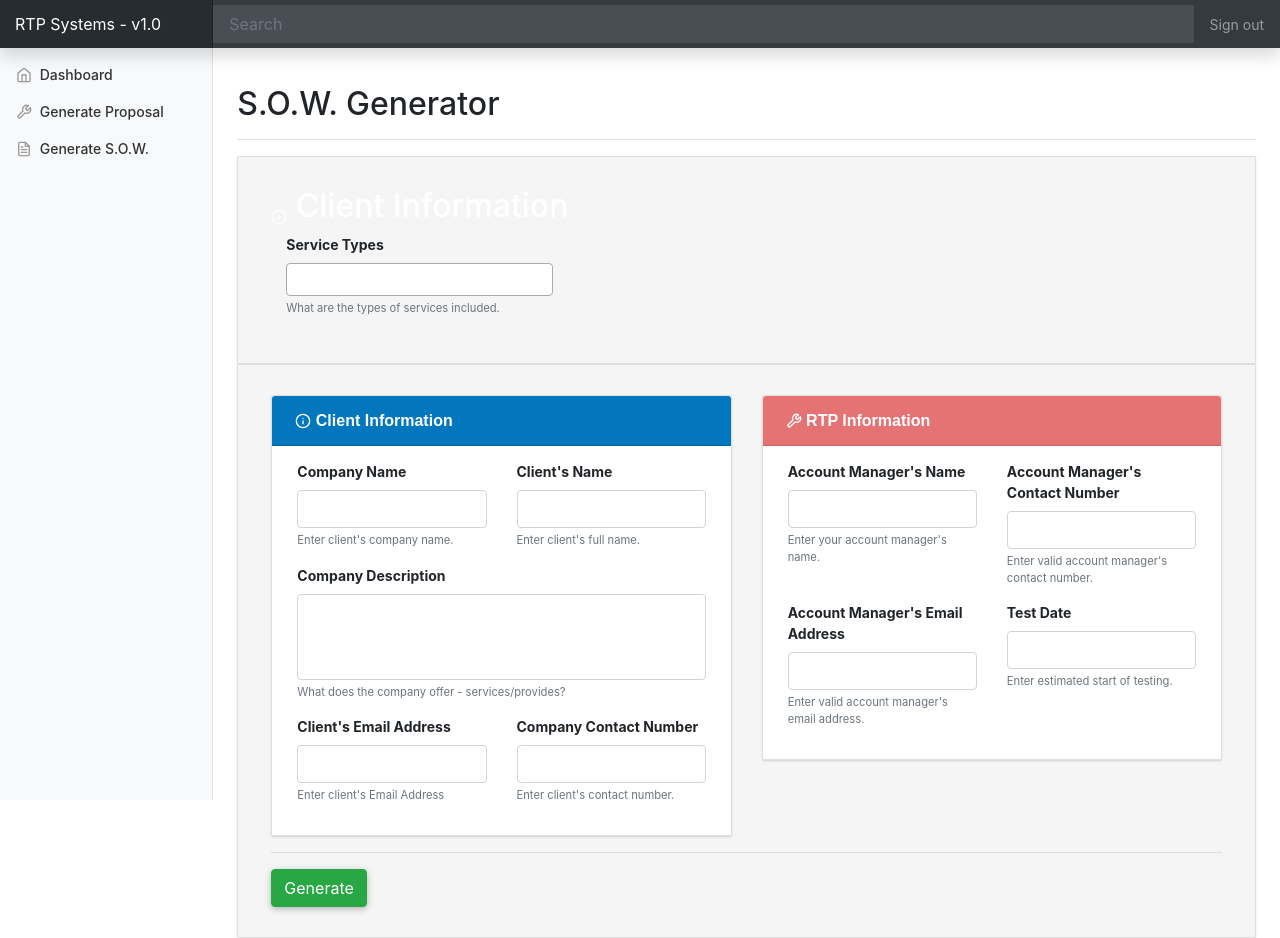
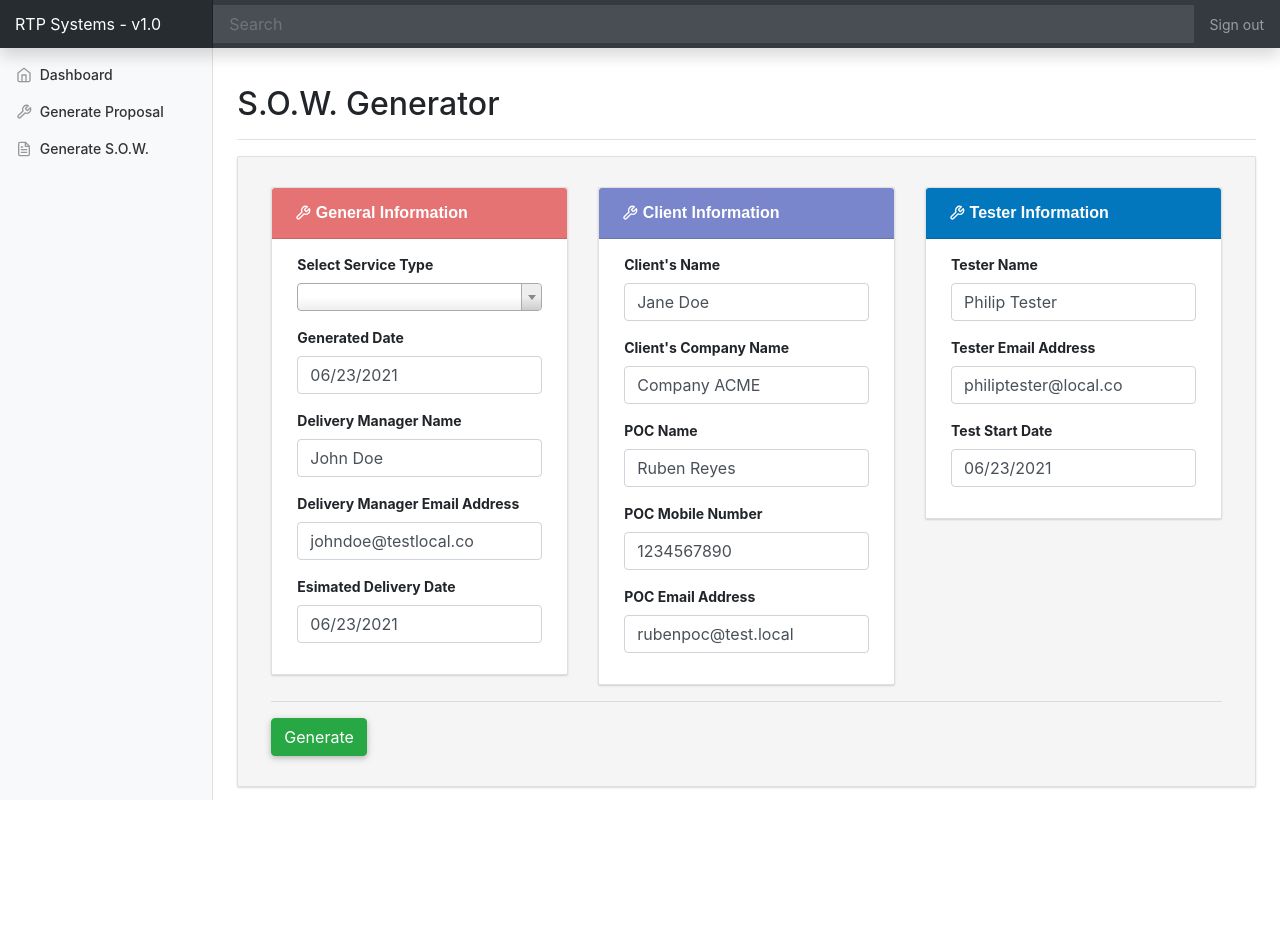
Before and after one commit to cielbleuph/proposal-gentool, a PHP site: page /index.php?p=generate-sow in a window 1280 px wide. After the commit the page ends 800 px from the top, so only its background shows below. Run offline with PHP 8.4, Linux system fonts and the light colour scheme; some libraries are stand-ins or nearby versions.

Commit message:
sow generator files.

```diff
--- a/assets/js/script.js
+++ b/assets/js/script.js
@@ -4,45 +4,59 @@ var serviceTypeDataLength = 0;
 
 $(document).ready(function(){
 
-
   // prefilled data for testing
-  // $('#company-name').val('COMPANY XYZ');
-  // $('#company-description').val('SOME DESCRIPTION ABOUT THE COMPANY STATED HERE');
-  // $('#client-name').val('JOHN DOE');
-  // $('#client-email').val('JOHNDOE@TESTLOCAL.COM');
-  // $('#client-contact').val('1234567890');
-  // $('#account-manager').val('ALAIN PEDRONIO');
-  // $('#account-manager-contact').val('0987654321');
-  // $('#account-manager-email').val('ALAIN@REDTEAMPARTNERS.CO.UK');
-  // $('#test-date').val('04/30/2021');
-  // $('#number-of-days').val('10');
+  $('#company-name').val('COMPANY XYZ');
+  $('#company-description').val('SOME DESCRIPTION ABOUT THE COMPANY STATED HERE');
+  $('#client-name').val('JOHN DOE');
+  $('#client-email').val('JOHNDOE@TESTLOCAL.COM');
+  $('#client-contact').val('1234567890');
+  $('#account-manager').val('ALAIN PEDRONIO');
+  $('#account-manager-contact').val('0987654321');
+  $('#account-manager-email').val('ALAIN@REDTEAMPARTNERS.CO.UK');
+  $('#test-date').val('04/30/2021');
+  $('#number-of-days').val('10');
 
 
-
+  $('#delivery-manager-name').val('John Doe');
+  $('#delivery-manager-email').val('johndoe@testlocal.co');
+  $('#client-name').val('Jane Doe');
+  $('#client-company-name').val('Company ACME');
+  $('#poc-name').val('Ruben Reyes');
+  $('#poc-mobile-number').val('1234567890');
+  $('#poc-email-address').val('rubenpoc@test.local');
+  $('#tester-name').val('Philip Tester');
+  $('#tester-email').val('philiptester@local.co');
+  $('#generated-date').val('06/23/2021');
+  $('#estimated-delivery-date').val('06/23/2021');
+  $('#test-start-date').val('06/23/2021');
 
   $('#test-date').datepicker({
 		minDate: 0
 	});
 
+  $('#generated-date').datepicker({
+		minDate: 0
+	});
+
+  $('#estimated-delivery-date').datepicker({
+    minDate: 0
+  });
+
+  $('#test-start-date').datepicker({
+    minDate: 0
+  });
+
   $('#service-type').select2({
     // placeholder: 'This is my placeholder',
     // allowClear: true
     // minimumInputLength: 2 // only start searching when the user has input 3 or more characters
+    theme: "classic"
   });
-
-  // 2. if service is removed from data variable, delete element in html.
-
-  // 0. add each service type to variable data and create an element based on the data.
-
 
 
   $('#add-days').on('click', function(e){
     e.preventDefault();
     console.log('add days');
-
-
-
-    // var cleaner = [];
 
     $.each(servicesWrapper, function(index, service){
       var elemService = (service).replace(/\s+/g, "");
@@ -144,6 +158,52 @@ $(document).ready(function(){
         }
     });
 	});
+
+
+  $('form#sow-generator-form').on('submit', function(e){
+		e.preventDefault();
+
+		console.log('sow generate!');
+
+    var companyName = $('#client-company-name').val();
+		var formData = $(this).serialize();
+
+      $.ajax({
+        type: 'POST',
+        url: 'process-sow.php',
+        data: formData,
+        xhrFields: {
+          responseType: 'blob'
+        },
+        // dataType: "json",
+        success: function (data) {
+          var a = document.createElement('a');
+
+          if(typeof data != 'string'){
+            var binaryData = [];
+            binaryData.push(data);
+            var url = window.URL.createObjectURL(new Blob(binaryData, {type: "application/docx"}))
+            a.href = url;
+            // console.log(a);
+            a.download = companyName + '_' + dateToday() +'.docx';
+            document.body.append(a);
+            a.click();
+            a.remove();
+            window.URL.revokeObjectURL(url);
+          }
+          else{
+            console.log('AJAX return data error.');
+          }
+
+        },
+        error: function( xhr, textStatus, errorThrown ) {
+
+        }
+    });
+	});
+
+
+
 }); // document
 
 
--- a/views/generate-sow.php
+++ b/views/generate-sow.php
@@ -12,14 +12,18 @@
 
           <div class="card">
             <div class="card-body card-padding palette-Grey-100 bg">
-                <h2 class="c-white"><i data-feather="info"></i> Client Information</h2>
+                <form name="sow-generator-form" id="sow-generator-form" class="sow-generator-form">
                     <div class="row">
                         <div class="col-md-4">
-
-                        <div class="col-md-12">
+                            <div class="card">
+                                <div class="card-header palette-Red-300">
+                                    <h2 class="c-white"><i data-feather="tool"></i> General Information</h2>
+                                </div>
+                                <div class="card-body form-padding">
                                     <div class="form-group">
-                                <label for="service-type" class="control-label f-700">Service Types</label>
-                                <select class="form-control service-type" id="service-type" name="service-type[]" multiple="multiple" aria-label="Type of Service" aria-describedby="service-type-help">
+                                        <label for="service-type" class="control-label f-700">Select Service Type</label>
+                                            <select class="form-control service-type" id="service-type" name="service-type[]" aria-label="Type of Service" aria-describedby="service-type-help">
+                                                <option></option>
                                                 <?php
                                                     $services = array(
                                                         'API Testing',
@@ -49,147 +53,87 @@
                                                     foreach($services as $service)
                                                     echo '<option value="'.$service.'">'.$service.'</option>';
                                                 ?>
+                                            </select>
+                                        </label>
+                                    </div>
+                                    <div class="form-group">
+                                        <label for="generated-date" class="control-label f-700">Generated Date</label>
+                                        <input type="text" class="form-control generated-date" name="generated-date" id="generated-date" aria-label="Generated Date" aria-describedby="generated-date" placeholder="(MM/DD/YYYY)">
+                                    </div>
+                                    <div class="form-group">
+                                        <label for="delivery-manager-name" class="control-label f-700">Delivery Manager Name</label>
+                                        <input type="text" class="form-control delivery-manager-name" name="delivery-manager-name" id="delivery-manager-name" aria-label="Delivery Manager Name" aria-describedby="delivery-manager-name">
+                                    </div>
+                                    <div class="form-group">
+                                        <label for="delivery-manager-email" class="control-label f-700">Delivery Manager Email Address</label>
+                                        <input type="email" class="form-control delivery-manager-email" name="delivery-manager-email" id="delivery-manager-email" aria-label="generated-date" aria-describedby="Delivery Manager Email">
+                                    </div>
 
+                                    <div class="form-group">
+                                        <label for="estimated-delivery-date" class="control-label f-700">Esimated Delivery Date</label>
+                                        <input type="text" class="form-control estimated-delivery-date" name="estimated-delivery-date" id="estimated-delivery-date" aria-label="Estimated Delivery Date" aria-describedby="estimated-delivery-date" placeholder="(MM/DD/YYYY)">
+                                    </div>
+                                </div>
+                            </div>
+                        </div>
 
-                                </select>
-                                <small id="service-type-help" class="form-text text-muted">What are the types of services included.</small>
+                        <div class="col-md-4">
+                            <div class="card">
+                                <div class="card-header palette-Indigo-300">
+                                    <h2 class="c-white"><i data-feather="tool"></i> Client Information</h2>
+                                </div>
+                                <div class="card-body form-padding">
+                                    <div class="form-group">
+                                        <label for="client-name" class="control-label f-700">Client's Name</label>
+                                        <input type="text"
+                                            class="form-control client-name" name="client-name" id="client-name" aria-label="Client Name" aria-describedby="generated-date" >
+                                    </div>
+                                    <div class="form-group">
+                                        <label for="client-company-name" class="control-label f-700">Client's Company Name</label>
+                                        <input type="text"
+                                            class="form-control client-company-name" name="client-company-name" id="client-company-name" aria-label="Client Company Name" aria-describedby="client-company-name">
+                                    </div>
+                                    <div class="form-group">
+                                        <label for="poc-name" class="control-label f-700">POC Name</label>
+                                        <input type="text"
+                                            class="form-control poc-name" name="poc-name" id="poc-name" aria-label="POC Name" aria-describedby="poc-name" >
+                                    </div>
+                                    <div class="form-group">
+                                        <label for="poc-mobile-number" class="control-label f-700">POC Mobile Number</label>
+                                        <input type="text"
+                                            class="form-control poc-mobile-number" name="poc-mobile-number" id="poc-mobile-number" aria-label="POC Mobile Number" aria-describedby="poc-mobile-number" >
+                                    </div>
+                                    <div class="form-group">
+                                        <label for="poc-email-address" class="control-label f-700">POC Email Address</label>
+                                        <input type="email"
+                                            class="form-control poc-email-address" name="poc-email-address" id="poc-email-address" aria-label="POC Email Address" aria-describedby="poc-email-address" >
+                                    </div>
 
                                 </div>
                             </div>
                         </div>
 
-
-
-
-
-
-
-
+                        <div class="col-md-4">
+                            <div class="card">
+                                <div class="card-header palette-Light-Blue-800">
+                                    <h2 class="c-white"><i data-feather="tool"></i> Tester Information</h2>
+                                </div>
+                                <div class="card-body form-padding">
+                                    <div class="form-group">
+                                        <label for="tester-name" class="control-label f-700">Tester Name</label>
+                                        <input type="text"
+                                            class="form-control tester-name" name="tester-name" id="tester-name" aria-label="Tester Name" aria-describedby="tester-name" >
+                                    </div>
+                                    <div class="form-group">
+                                        <label for="tester-email" class="control-label f-700">Tester Email Address</label>
+                                        <input type="email"
+                                            class="form-control tester-email" name="tester-email" id="tester-email" aria-label="Tester Email" aria-describedby="tester-email" >
+                                    </div>
+                                    <div class="form-group">
+                                        <label for="test-start-date" class="control-label f-700">Test Start Date</label>
+                                        <input type="text" class="form-control test-start-date" name="test-start-date" id="test-start-date" aria-label="Test Start Date" aria-describedby="test-start-date" placeholder="(MM/DD/YYYY)">
                                     </div>
                                 </div>
-          </div>
-
-          <div class="card">
-              <div class="card-body card-padding palette-Grey-100 bg">
-                <form method="post" action="process.php" id="proposal-generator-form" class="proposal-generator-form form-columnar form" role="form">
-                    <div class="row">
-                        <div class="col-md-6">
-                            <!-- <h2>Client Information Sheet</h2> -->
-                            <div class="card">
-                                <div class="card-header palette-Light-Blue-800">
-                                    <h2 class="c-white"><i data-feather="info"></i> Client Information</h2>
-                                </div>
-                                <div class="card-body form-padding">
-                                    <div class="row">
-                                        <div class="col-md-6">
-                                            <div class="form-group">
-                                                <label for="company-name" class="control-label f-700">Company Name</label>
-                                                <input type="text"
-                                                    class="form-control" name="company-name" id="company-name" aria-label="Company Name" aria-describedby="company-name-help">
-                                                <small id="company-name-help" class="form-text text-muted">Enter client's company name.</small>
-                                            </div>
-                                        </div>
-                                        <div class="col-md-6">
-                                            <div class="form-group">
-                                                <label for="client-name" class="control-label f-700">Client's Name</label>
-                                                <input type="text"
-                                                    class="form-control" name="client-name" id="client-name" aria-label="Client's Name" aria-describedby="client-name-help">
-                                            <small id="client-name-help" class="form-text text-muted">Enter client's full name.</small>
-                                        </div>
-                                    </div>
-                                </div>
-                                <div class="row">
-                                    <div class="col-md-12">
-                                        <div class="form-group">
-                                        <label for="company-description" class="control-label f-700">Company Description</label>
-                                        <textarea class="form-control" name="company-description" id="company-description" aria-label="Company Description" rows="3"></textarea>
-                                        <small id="company-description-help" class="form-text text-muted">What does the company offer - services/provides?</small>
-                                        </div>
-                                    </div>
-                                </div>
-
-                                <div class="row">
-                                    <div class="col-md-6">
-                                        <div class="form-group">
-                                            <label for="company-email" class="control-label f-700">Client's Email Address</label>
-                                            <input type="email"
-                                                class="form-control" name="client-email" id="client-email" aria-label="Client's Email" aria-describedby="client-email-help">
-                                            <small id="client-email-help" class="form-text text-muted">Enter client's Email Address</small>
-                                        </div>
-                                    </div>
-                                    <div class="col-md-6">
-                                        <div class="form-group">
-                                            <label for="company-contact" class="control-label f-700">Company Contact Number</label>
-                                            <input type="text"
-                                                class="form-control" name="client-contact" id="client-contact" aria-label="Client's Contact" aria-describedby="client-contact-help">
-                                            <small id="client-contact-help" class="form-text text-muted">Enter client's contact number.</small>
-                                        </div>
-                                    </div>
-                                </div>
-
-                            </div>
-
-                        </div>
-                    </div>
-
-                    <div class="col-md-6">
-                        <!-- <h2>For RTP Personnel Only</h2> -->
-                        <div class="card">
-                            <div class="card-header palette-Red-300">
-                                <h2 class="c-white"><i data-feather="tool"></i> RTP Information</h2>
-                            </div>
-                            <div class="card-body form-padding">
-                                <div class="row">
-                                    <div class="col-md-6">
-                                        <div class="form-group">
-                                            <label for="account-manager" class="control-label f-700">Account Manager's Name</label>
-                                            <input type="text"
-                                                class="form-control" name="account-manager" id="account-manager" aria-label="Account Manager" aria-describedby="account-manager-help">
-                                            <small id="account-manager-help" class="form-text text-muted">Enter your account manager's name.</small>
-                                        </div>
-                                    </div>
-                                    <div class="col-md-6">
-                                        <div class="form-group">
-                                            <label for="account-manager-contact" class="control-label f-700">Account Manager's Contact Number</label>
-                                            <input type="text"
-                                                class="form-control" name="account-manager-contact" id="account-manager-contact" aria-label="Account Manager Contact Number" aria-describedby="account-manager-email-help">
-                                            <small id="account-manager-contact-help" class="form-text text-muted">Enter valid account manager's contact number.</small>
-                                        </div>
-                                    </div>
-                                </div>
-                                <div class="row">
-                                    <div class="col-md-6">
-                                        <div class="form-group">
-                                            <label for="company-name" class="control-label f-700">Account Manager's Email Address</label>
-                                            <input type="email"
-                                                class="form-control" name="account-manager-email" id="account-manager-email" aria-label="Account Manager Email" aria-describedby="account-manager-email-help">
-                                            <small id="account-manager-email-help" class="form-text text-muted">Enter valid account manager's email address.</small>
-                                        </div>
-                                    </div>
-
-                                    <div class="col-md-6">
-                                        <div class="form-group">
-                                            <label for="test-date" class="control-label f-700">Test Date</label>
-                                            <input type="text"
-                                                class="form-control" name="test-date" id="test-date" aria-label="Testing Date" aria-describedby="test-date-help">
-                                            <small id="test-date-help" class="form-text text-muted">Enter estimated start of testing.</small>
-                                        </div>
-                                    </div>
-                                </div>
-
-
-
-
-
-                                <!-- <div class="col-xs-12 col-lg-12">
-                                    <div class="form-group">
-                                        <input type="text"
-                                            class="form-control" name="number-of-days" id="number-of-days" aria-label="Number of Days to Complete" aria-describedby="number-of-days-help" placeholder="Number of Days">
-                                        <small id="number-of-days-help" class="form-text text-muted">Total number of days to complete.</small>
-                                    </div>
-                                </div> -->
-                            </div>
-
                             </div>
                         </div>
                     </div>
@@ -202,10 +146,6 @@
                 </form>
             </div>
           </div>
-
-          <!-- <canvas class="my-4 w-100 chartjs-render-monitor" id="myChart" width="2304" height="972" style="display: block; height: 486px; width: 1152px;"></canvas> -->
-
-
         </main>
       </div>
     </div>
```
Also changed, not shown: process-sow.php (added, +397 -0 lines), assets/images/sow-cover-image.jpg (added), inc/sow-services/api-testing.php (added). Lines whose indentation alone changed are shown as unchanged.
